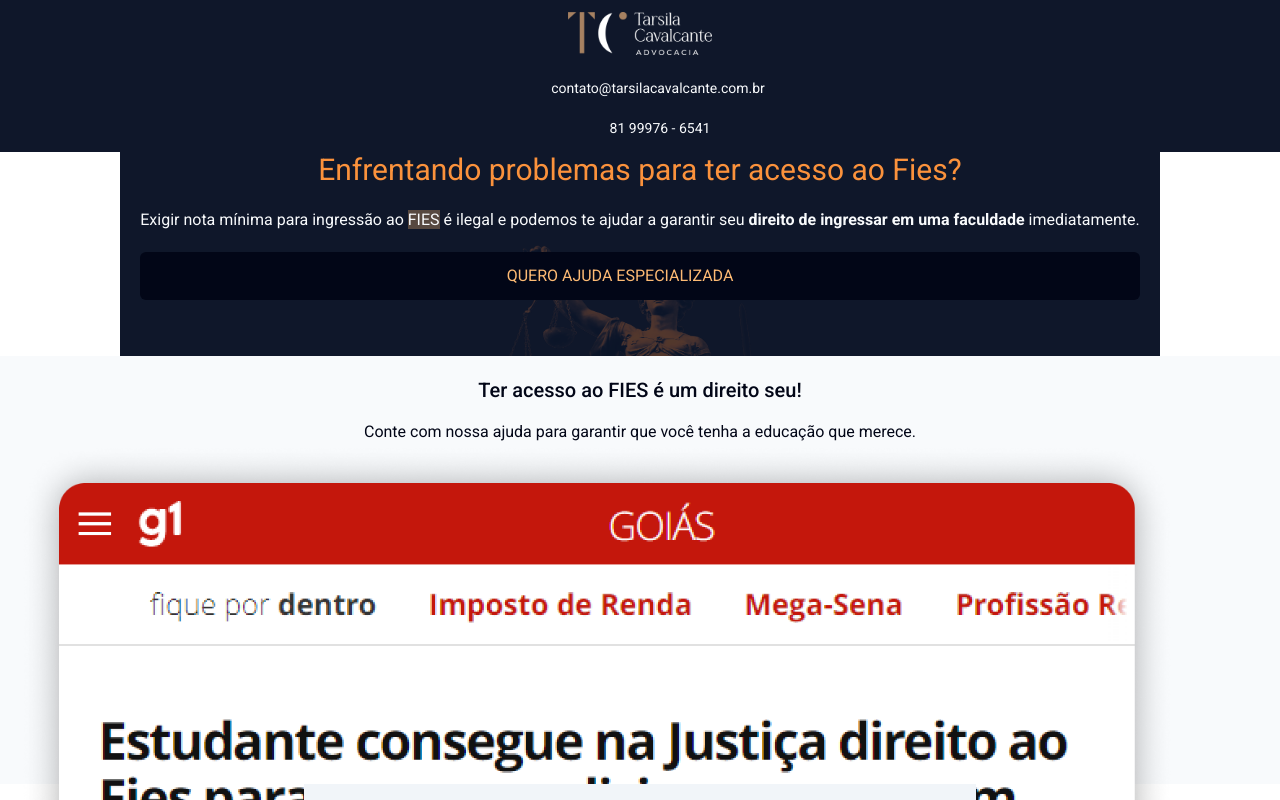
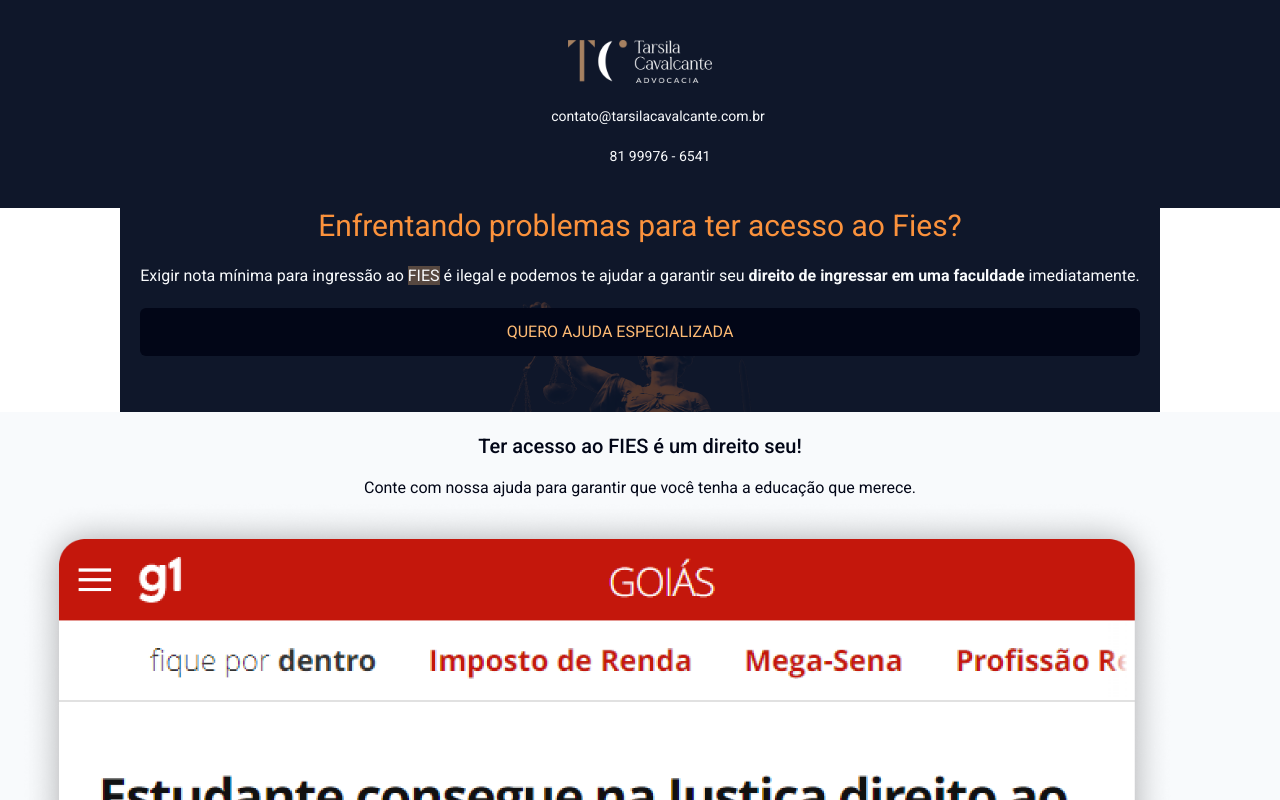
Before and after one commit to matheusmfl/tarsila-cavalcante-advogada, a Next.js app: page / in a window 1280 px wide. Shown: the top 800 px of the page. Built offline with nearby package versions, Linux system fonts and the light colour scheme; some icons are missing.

Commit message:
Add padding on header

```diff
--- a/src/app/components/Header.tsx
+++ b/src/app/components/Header.tsx
@@ -5,7 +5,7 @@
 
 export function Header() {
   return (
-    <header className="flex flex-col p-3 items-center justify-center bg-slate-900 w-full">
+    <header className="flex flex-col px-6 py-10 items-center justify-center bg-slate-900 w-full">
       <div className="flex flex-col gap-4 items-center justify-center">
         <div className="h-10 w-36">
           <Image
```
